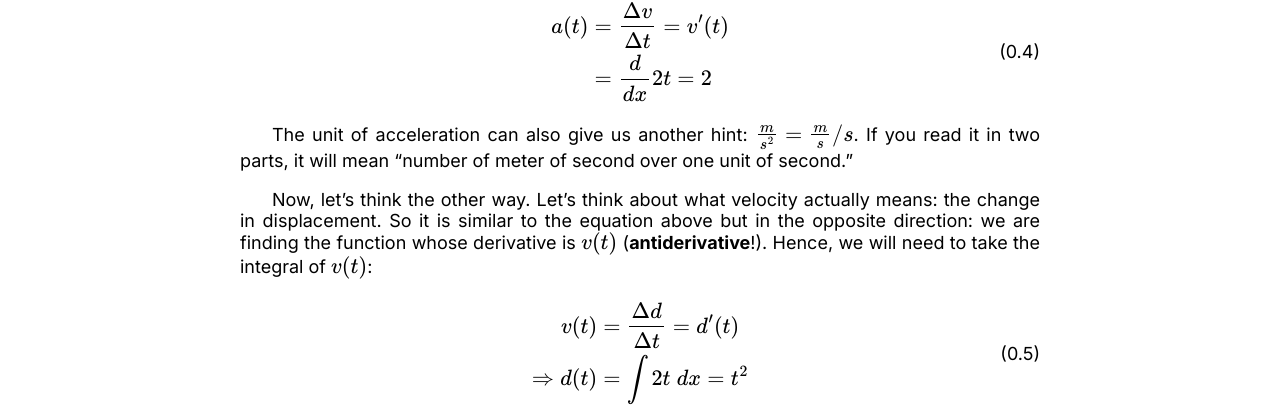
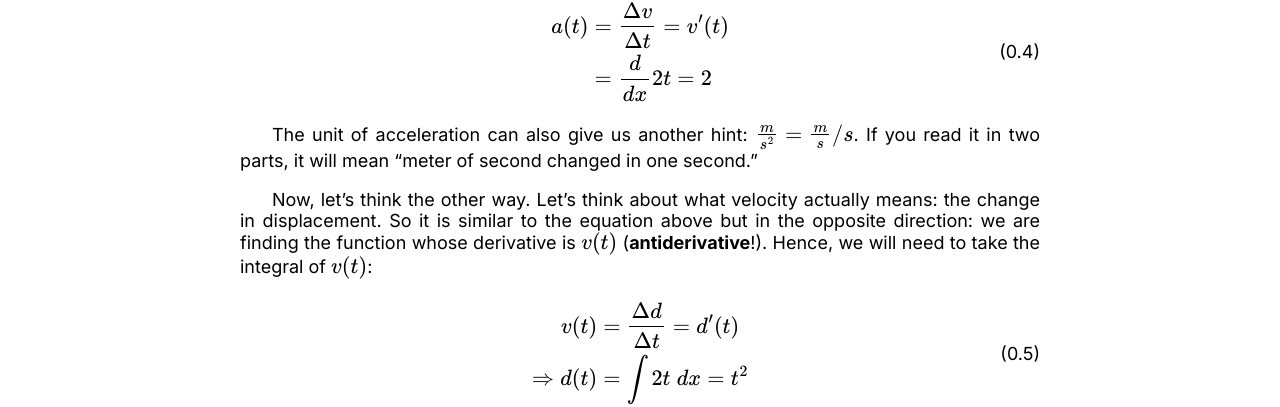
Before and after one commit to LukeNK/n-week-project, a Jekyll site: the page built from chapters/_m/integral-app.md, in a window 1280 px wide. Shown: the part 1178-1585 px from the top of the page. Built offline with Jekyll 4.4.1, drawn with Linux system fonts in a browser that asks for light colours.

Commit message:
Adjust wording

```diff
--- a/chapters/_m/integral-app.md
+++ b/chapters/_m/integral-app.md
@@ -43,7 +43,7 @@ Acceleration $a(t)$ is defined as the change is speed over time. Conveniently, t
     &= \frac{d}{dx}2t = 2
 \end{aligned}</eq>
 
-The unit of acceleration can also give us another hint: $\frac{m}{s^2} = \frac{m}{s}/s$. If you read it in two parts, it will mean "number of meter of second over one unit of second."
+The unit of acceleration can also give us another hint: $\frac{m}{s^2} = \frac{m}{s}/s$. If you read it in two parts, it will mean "meter of second changed in one second."
 
 Now, let's think the other way. Let's think about what velocity actually means: the change in displacement. So it is similar to the equation above but in the opposite direction: we are finding the function whose derivative is $v(t)$ (**antiderivative**!). Hence, we will need to take the integral of $v(t)$:
 <eq>\begin{aligned}
```
